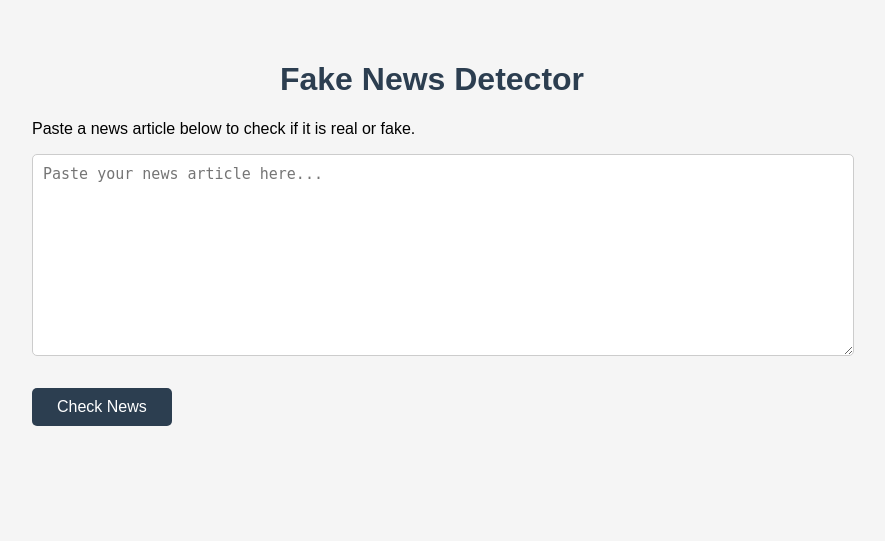
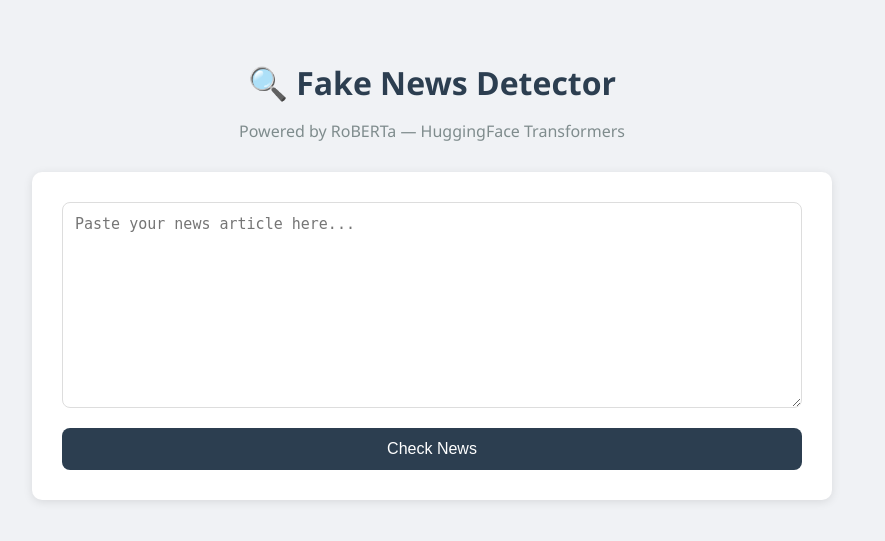
Before and after one commit to MettuSurendraReddy/fake-news-detector, a Flask app: page / in a window 1280 px wide. Shown: the top 541 px of the page, without its empty margins (208-1093 px from the left). Run offline with Flask 3, Linux system fonts and the light colour scheme.

Commit message:
Improve UI layout with card design, better fonts and polished styling

```diff
--- a/static/style.css
+++ b/static/style.css
@@ -1,40 +1,60 @@
 body {
-    font-family: Arial, sans-serif;
+    font-family: 'Segoe UI', Arial, sans-serif;
     max-width: 800px;
     margin: 0 auto;
     padding: 40px 20px;
-    background-color: #f5f5f5;
+    background-color: #f0f2f5;
 }
 
 h1 {
     color: #2c3e50;
     text-align: center;
+    font-size: 2em;
+    margin-bottom: 5px;
+}
+
+.subtitle {
+    text-align: center;
+    color: #7f8c8d;
+    margin-bottom: 30px;
+}
+
+.card {
+    background-color: white;
+    padding: 30px;
+    border-radius: 10px;
+    box-shadow: 0 2px 10px rgba(0,0,0,0.1);
 }
 
 textarea {
     width: 100%;
-    padding: 10px;
-    border: 1px solid #ccc;
-    border-radius: 5px;
+    padding: 12px;
+    border: 1px solid #ddd;
+    border-radius: 8px;
     font-size: 15px;
+    resize: vertical;
+    box-sizing: border-box;
 }
 
 button {
     background-color: #2c3e50;
     color: white;
-    padding: 10px 25px;
+    padding: 12px 30px;
     border: none;
-    border-radius: 5px;
+    border-radius: 8px;
     cursor: pointer;
     font-size: 16px;
-    margin-top: 10px;
+    margin-top: 15px;
+    width: 100%;
 }
 
 button:hover {
     background-color: #3498db;
+    transition: 0.3s;
 }
+
 .result {
-    margin-top: 30px;
+    margin-top: 25px;
     padding: 20px;
     border-radius: 8px;
     text-align: center;
@@ -49,3 +69,10 @@ button:hover {
     background-color: #e74c3c;
     color: white;
 }
+
+#spinner {
+    text-align: center;
+    margin-top: 15px;
+    color: #7f8c8d;
+    font-size: 15px;
+}
--- a/templates/index.html
+++ b/templates/index.html
@@ -5,19 +5,20 @@
     <link rel="stylesheet" href="{{ url_for('static', filename='style.css') }}">
 </head>
 <body>
-    <h1>Fake News Detector</h1>
-    <p>Paste a news article below to check if it is real or fake.</p>
+    <h1>🔍 Fake News Detector</h1>
+    <p class="subtitle">Powered by RoBERTa — HuggingFace Transformers</p>
 
+    <div class="card">
         <form action="/predict" method="POST">
-        <textarea name="article" rows="10" cols="60"
+            <textarea name="article" rows="10"
             placeholder="Paste your news article here..."></textarea>
-        <br><br>
+            <br>
             <button type="submit" onclick="showSpinner()">Check News</button>
+        </form>
 
-<div id="spinner" style="display:none; margin-top:20px; text-align:center;">
+        <div id="spinner" style="display:none; margin-top:20px;">
             <p>⏳ Analyzing article... please wait</p>
         </div>
-    </form>
 
         {% if prediction %}
         <div class="result {{ prediction.lower() }}">
@@ -25,6 +26,8 @@
             <p>Confidence: {{ confidence }}%</p>
         </div>
         {% endif %}
+    </div>
+
     <script>
         function showSpinner() {
             document.getElementById('spinner').style.display = 'block';
```
Lines whose indentation alone changed are shown as unchanged.
